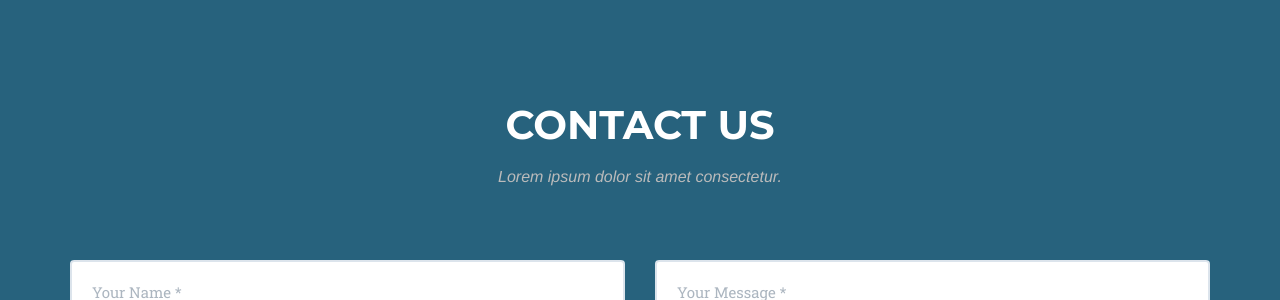
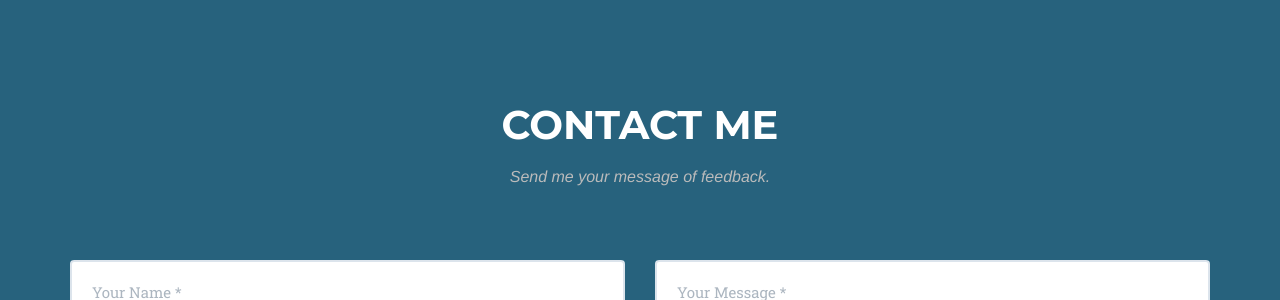
Before and after one commit to daniel-mejia/jekyll, a Jekyll site: the page built from index.html, in a window 1280 px wide and 900 px high, scrolled down 2882 px. Shown: the part 160-460 px from the top of the window. Built offline with Jekyll 4.4.1, drawn with Linux system fonts in a browser that asks for light colours; some web fonts are replaced.

Commit message:
fixed contact form heading and subheading

```diff
--- a/_includes/contact.html
+++ b/_includes/contact.html
@@ -2,8 +2,8 @@
         <div class="container">
             <div class="row">
                 <div class="col-lg-12 text-center">
-                    <h2 class="section-heading">Contact Us</h2>
-                    <h3 class="section-subheading text-muted">Lorem ipsum dolor sit amet consectetur.</h3>
+                    <h2 class="section-heading">Contact Me</h2>
+                    <h3 class="section-subheading text-muted">Send me your message of feedback.</h3>
                 </div>
             </div>
             <div class="row">
```
